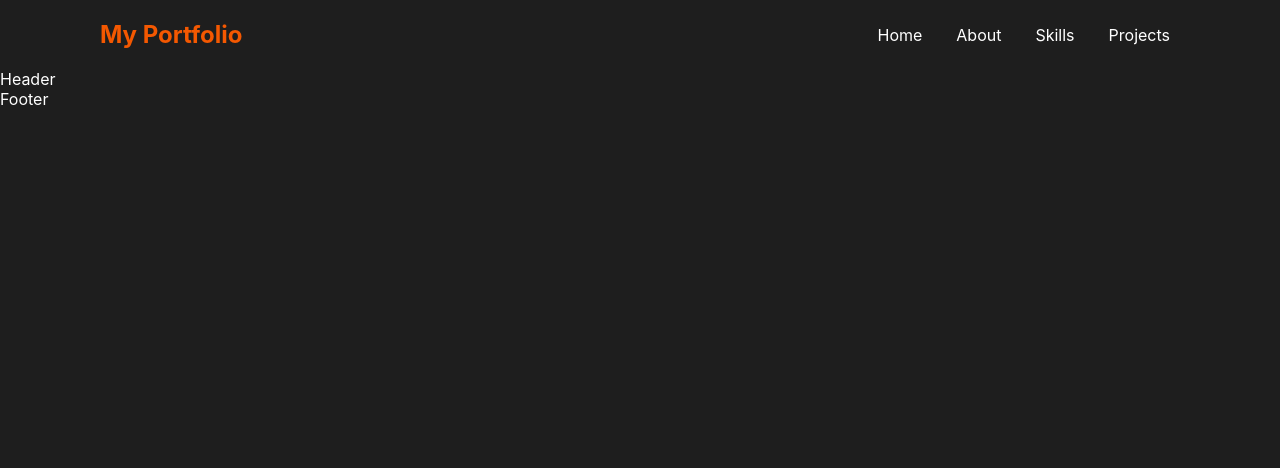
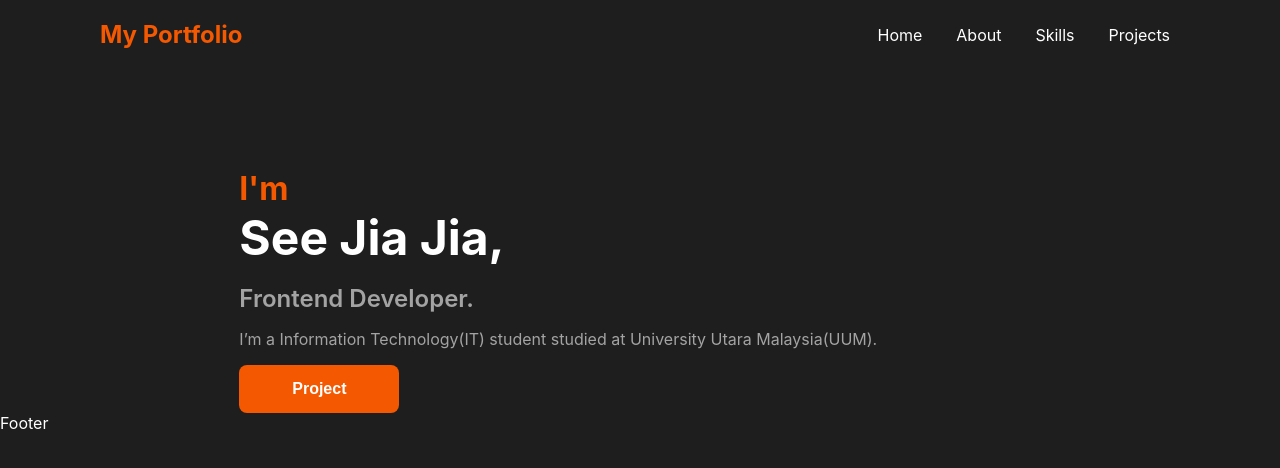
Before and after one commit to SeeJia/portfolio-website-react-css, a React (Create React App) app: page / in a window 1280 px wide. Shown: the top 468 px of the page. Built offline with nearby package versions, Linux system fonts and the light colour scheme.

Commit message:
home section

```diff
--- a/src/components/Header/Header.css
+++ b/src/components/Header/Header.css
@@ -0,0 +1,63 @@
+*{
+    margin: 0;
+    padding: 0;
+    text-decoration: none;
+    color: #ffffff;
+}
+
+.home {
+    padding-left: 14.96rem;
+    padding-top: 6.25rem;
+  }
+
+  .home h1 {
+    font-size: 48px;
+    display: flex;
+    width: 22.3125rem;
+    height: 3.75rem;
+    flex-direction: column;
+    flex-shrink: 0;
+    padding-bottom: 1rem;
+  }
+
+  .home span{
+    font-weight: 700;
+    font-size: 2rem;
+    color: #F45801;
+    padding-bottom: 1rem;
+  }
+
+  .home h3 {
+    font-size: 1.5rem;
+    padding-bottom: 1rem;
+    font-weight: 600;
+    color: #A3A3A3;
+  }
+
+  .home p {
+    font-size: 16px;
+    color: #A3A3A3;
+  }
+
+  .home .project{
+    font-weight: 700;
+    margin-top: 1rem;
+    font-size: 1rem;
+    width: 10rem;
+    height: 3rem;
+    border: none;
+    outline: none;
+    border-radius: 0.5rem;
+    background-color: #F45801;
+    color: #ffffff;
+  }
+
+  @media (max-width: 768px) {
+    .home h1 {
+      font-size: 24px;
+    }
+
+    .home p {
+      font-size: 14px;
+    }
+  }
--- a/src/components/Header/Header.jsx
+++ b/src/components/Header/Header.jsx
@@ -1,8 +1,17 @@
-import React from 'react'
+import React from 'react';
+import './Header.css';
+import { Link } from 'react-router-dom';
 
 const Header = () => {
   return (
-    <div>Header</div>
+    <div className="home">
+      <span>I'm</span><h1> See Jia Jia,</h1>
+      <h3>Frontend Developer.</h3>
+      <p>I’m a Information Technology(IT) student studied at University Utara Malaysia(UUM).</p>
+
+      <button className='project'><Link to="/Projects">Project</Link></button>
+
+    </div>
   )
 }
 
--- a/src/components/Navbar/Navbar.css
+++ b/src/components/Navbar/Navbar.css
@@ -11,6 +11,7 @@
 
 .navbar-brand h1 {
   margin: 0;
+  color: #F45801;
 }
 
 .menu-button {
```
